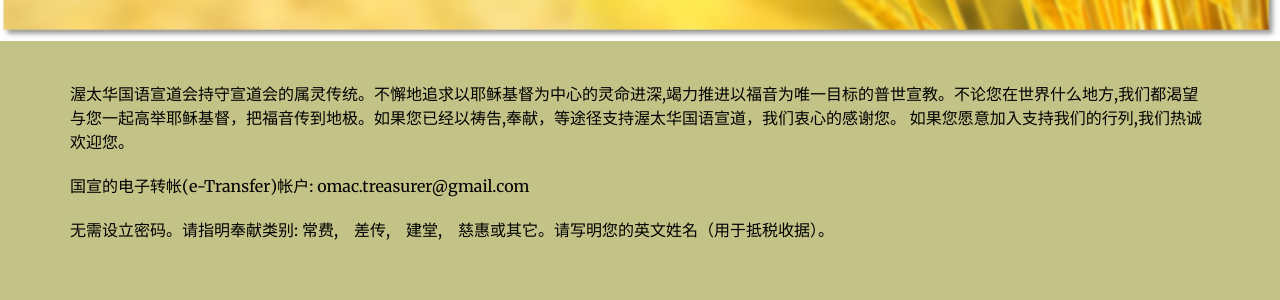
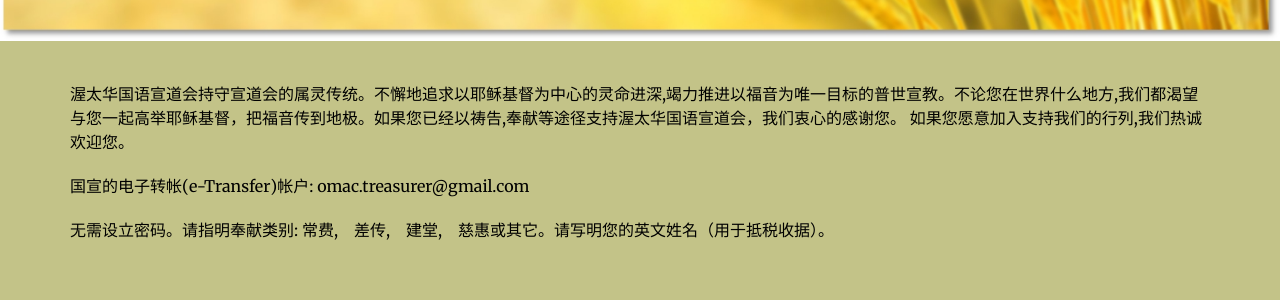
Before and after one commit to JonasYow/ottawaomac, a Jekyll site: the page built from index.html, in a window 1280 px wide and 900 px high, scrolled down 4780 px. Shown: the part 176-476 px from the top of the window. Built offline with Jekyll 4.4.1, drawn with Linux system fonts in a browser that asks for light colours; some web fonts are replaced.

Commit message:
Minor change in content

```diff
--- a/_includes/tithing.html
+++ b/_includes/tithing.html
@@ -9,7 +9,7 @@
                 <img src="img/Offering.jpg" class="img-responsive" style="width: 100%;" alt="Giving and Tithing"/>
                 <hr>
                 <div class="container">
-                    <p class="text-left">  渥太华国语宣道会持守宣道会的属灵传统。不懈地追求以耶稣基督为中心的灵命进深,竭力推进以福音为唯一目标的普世宣教。不论您在世界什么地方,我们都渴望与您一起高举耶稣基督，把福音传到地极。如果您已经以祷告,奉献，等途径支持渥太华国语宣道，我们衷心的感谢您。 如果您愿意加入支持我们的行列,我们热诚欢迎您。</p>
+                    <p class="text-left">渥太华国语宣道会持守宣道会的属灵传统。不懈地追求以耶稣基督为中心的灵命进深,竭力推进以福音为唯一目标的普世宣教。不论您在世界什么地方,我们都渴望与您一起高举耶稣基督，把福音传到地极。如果您已经以祷告,奉献等途径支持渥太华国语宣道会，我们衷心的感谢您。 如果您愿意加入支持我们的行列,我们热诚欢迎您。</p>
                     <p class="text-left">国宣的电子转帐(e-Transfer)帐户: omac.treasurer@gmail.com </p>
                     <p class="text-left">无需设立密码。请指明奉献类别: 常费,　差传,　建堂,　慈惠或其它。请写明您的英文姓名（用于抵税收据）。
                     </p>
```
